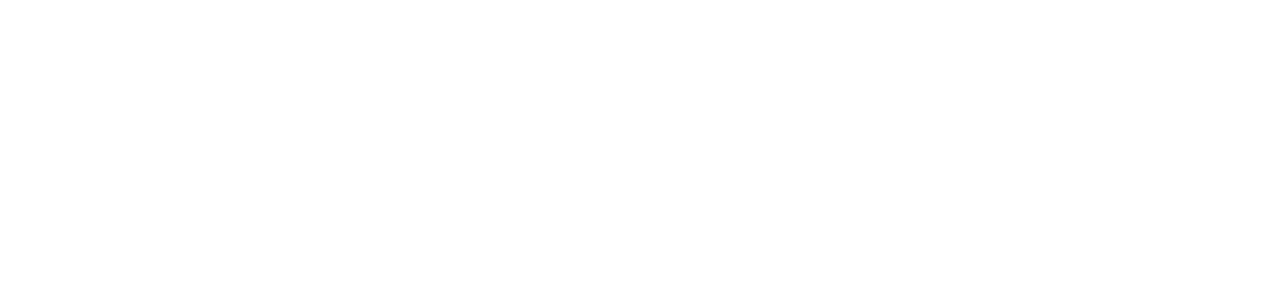
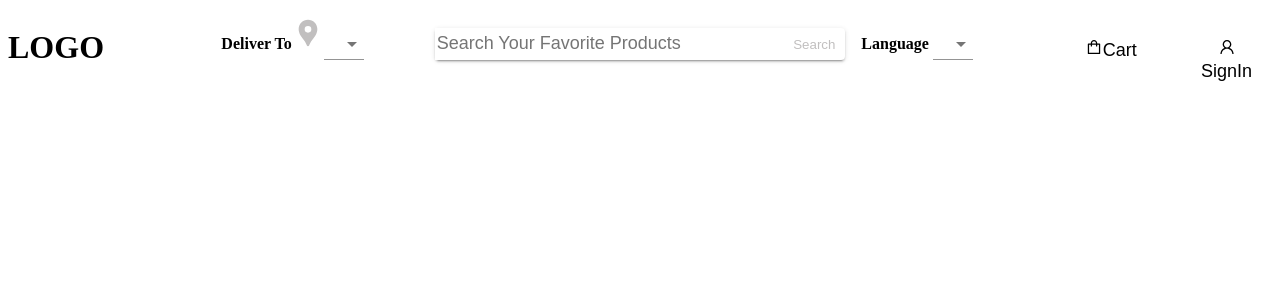
Before and after one commit to BrainAnalytics-PK/OnlineMarketPlace, a React (Create React App) app: page / in a window 1280 px wide. Shown: the top 300 px of the page. Built offline with nearby package versions, Linux system fonts and the light colour scheme.

Commit message:
Navbar Generated

```diff
--- a/package.json
+++ b/package.json
@@ -5,7 +5,6 @@
   "dependencies": {
     "@chec/commerce.js": "^2.8.0",
     "@material-ui/core": "^4.12.4",
-    "@material-ui/icons": "^4.11.3",
     "@stripe/react-stripe-js": "^1.14.2",
     "@stripe/stripe-js": "^1.42.1",
     "@testing-library/jest-dom": "^5.16.5",
@@ -13,11 +12,12 @@
     "@testing-library/user-event": "^13.5.0",
     "react": "^18.2.0",
     "react-dom": "^18.2.0",
+    "react-icons": "^4.6.0",
     "react-scripts": "^2.1.3",
     "web-vitals": "^2.1.4"
   },
   "scripts": {
-    "start": "react-scripts start",
+    "start": "react-scripts --openssl-legacy-provider start",
     "build": "react-scripts build",
     "test": "react-scripts test",
     "eject": "react-scripts eject"
--- a/src/components/Navbar/Navbar.jsx
+++ b/src/components/Navbar/Navbar.jsx
@@ -1,9 +1,66 @@
 import React from "react";
-import { Grid } from "@material-ui/core";
+import { Grid, Paper, Select, MenuItem } from "@material-ui/core";
+import { MdLocationPin } from "react-icons/md";
+import { AiOutlineShopping, AiOutlineUser } from "react-icons/ai";
+import "./Styles.css";
+
 const Navbar = () => {
   return (
     <>
-      <Grid container justify="center" spacing={2}></Grid>
+      <Grid container spacing={2}>
+        {/* LOGO CONTAINER */}
+        <Grid item xs={6} sm={6} md={2}>
+          <h1>LOGO</h1>
+        </Grid>
+        {/* Delivery Location */}
+        <Grid item xs={6} sm={6} md={2}>
+          <span>
+            <b>Deliver To</b>
+          </span>
+          <MdLocationPin className="icons-location" />
+          <Select className="location" label="Set Location">
+            <MenuItem value={"PAK"}>Pakistan</MenuItem>
+            <MenuItem value={"IND"}>India</MenuItem>
+            <MenuItem value={"AFG"}>Afghanistan</MenuItem>
+          </Select>
+        </Grid>
+        {/* Search Bar */}
+        <Grid item xs={12} sm={12} md={4}>
+          <Paper elevation={2} className="search">
+            <input type="text" placeholder="Search Your Favorite Products" />
+            <button>Search</button>
+          </Paper>
+        </Grid>
+        {/* Language Selector */}
+        <Grid item xs={3} sm={3} md={2}>
+          <span>
+            <b>Language</b>
+          </span>
+          &nbsp;
+          <Select className=" location" label="Set Language">
+            <MenuItem value={"ENG"}>En</MenuItem>
+            <MenuItem value={"ARB"}>Ar</MenuItem>
+            <MenuItem value={"UR"}>Ur</MenuItem>
+          </Select>
+        </Grid>
+        {/* Cart Settings */}
+        <Grid item xs={3} sm={3} md={1}>
+          <div className="cart-nav">
+            <button className="cart-button">
+              <AiOutlineShopping />
+              Cart
+            </button>
+          </div>
+        </Grid>
+        {/* Sign In Settings */}
+        <Grid item xs={3} sm={3} md={1}>
+          <div className="signin">
+            <button className="signin-button">
+              <AiOutlineUser /> SignIn
+            </button>
+          </div>
+        </Grid>
+      </Grid>
     </>
   );
 };
--- /dev/null
+++ b/src/components/Navbar/Styles.css
@@ -0,0 +1,63 @@
+.search {
+  margin-top: 20px;
+  width: 100%;
+}
+.search input {
+  border: none;
+  width: 80%;
+  height: 30px;
+}
+.search input::placeholder {
+  font-size: large;
+}
+.search input:focus {
+  border: none;
+}
+.search button {
+  background: none;
+  border: none;
+  margin-top: 5px;
+  margin-left: 20px;
+  color: rgb(193, 191, 191);
+}
+.search button:hover {
+  background-color: black;
+  color: white;
+  border-radius: 5px;
+}
+.location {
+  margin-top: 20px;
+}
+.icons-location {
+  font-size: xx-large;
+  color: rgb(193, 191, 191);
+}
+.cart-nav {
+  margin-top: 20px;
+  font-size: large;
+}
+.cart-button {
+  background: none;
+  border-radius: 5px;
+  border: none;
+  font-size: large;
+  font-weight: 500;
+  padding: 10px;
+}
+.cart-button:hover {
+  background-color: rgb(193, 191, 191);
+}
+.signin {
+  margin-top: 20px;
+}
+.signin-button {
+  background: none;
+  border-radius: 5px;
+  border: none;
+  font-size: large;
+  font-weight: 500;
+  padding: 10px;
+}
+.signin-button:hover {
+    background-color: rgb(193, 191, 191);
+  }
```
Also changed, not shown: src/components/Navbar/Styles.js (deleted), 1 other file (tests, documents, lock files or other folders).
